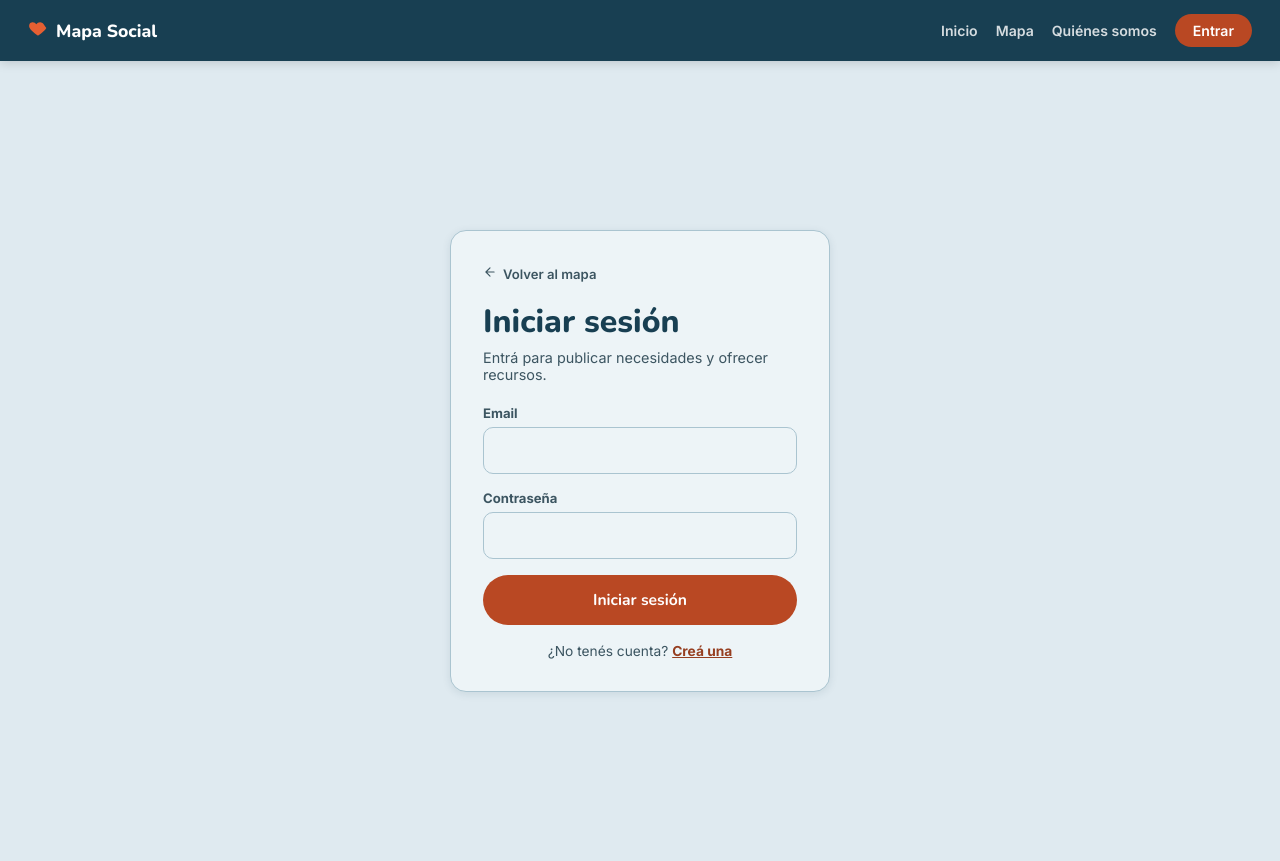
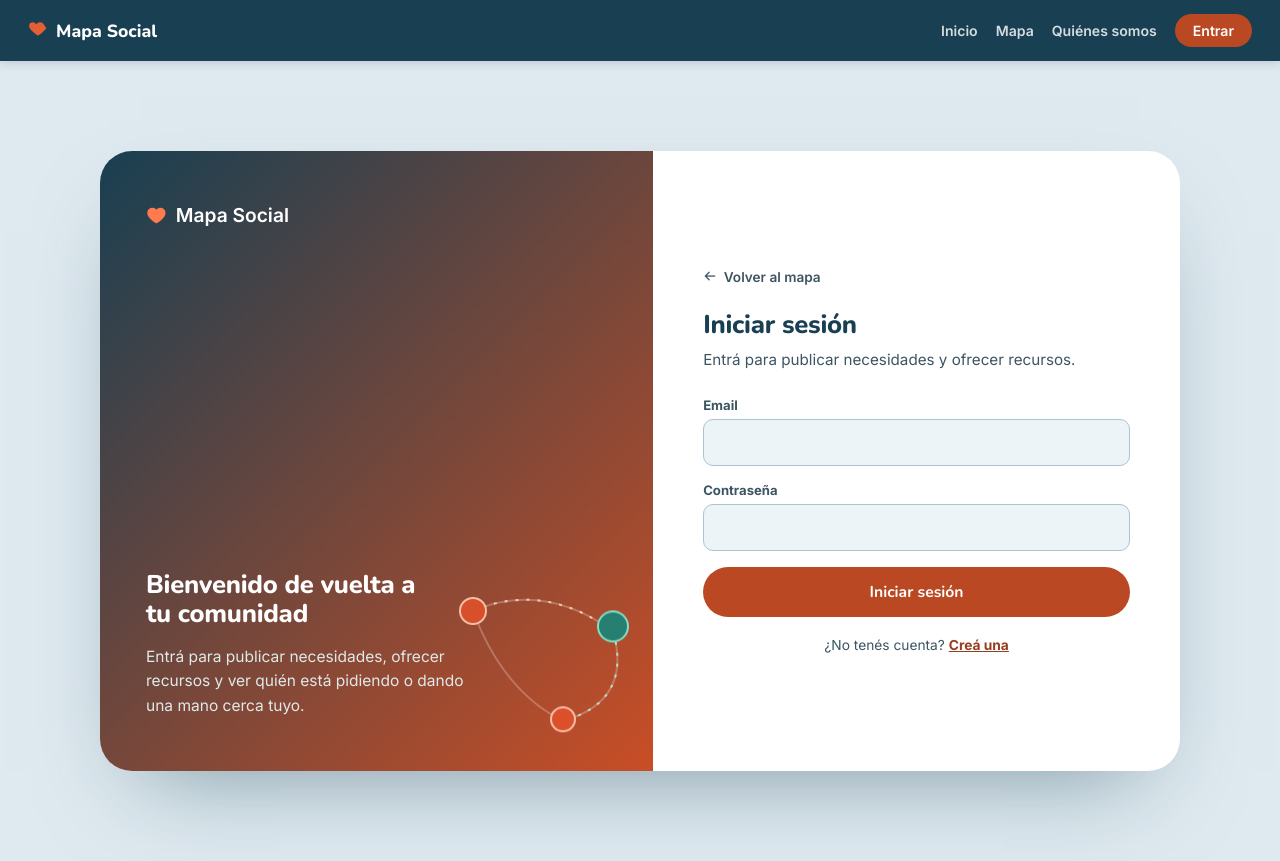
Before and after one commit to danrose222/mapa-social, an Angular app in the folder frontend/: page /entrar in a window 1280 px wide. Built offline with nearby package versions, Linux system fonts and the light colour scheme.

Commit message:
feat(login): rediseñar con panel de marca y formulario a dos columnas

```diff
--- a/frontend/src/app/pages/login/login.component.html
+++ b/frontend/src/app/pages/login/login.component.html
@@ -1,7 +1,35 @@
 <div class="auth">
-  <div class="card auth__card">
+  <div class="auth__card">
+    <div class="auth__brand">
+      <div class="auth__brand-texture" aria-hidden="true"></div>
+
+      <div class="auth__brand-logo">
+        <i class="ph-fill ph-heart" aria-hidden="true"></i>
+        Mapa Social
+      </div>
+
+      <div class="auth__brand-copy">
+        <h2>Bienvenido de vuelta a tu comunidad</h2>
+        <p>Entrá para publicar necesidades, ofrecer recursos y ver quién está pidiendo o dando una mano cerca tuyo.</p>
+      </div>
+
+      <svg class="auth__brand-decor" viewBox="0 0 280 280" aria-hidden="true">
+        <g fill="none" stroke="rgb(255 255 255 / 28%)" stroke-width="2">
+          <path d="M60 90 Q130 60 200 110" />
+          <path d="M60 90 Q90 170 150 200" />
+          <path d="M200 110 Q220 180 150 200" />
+          <path class="auth__brand-decor-flow" d="M60 90 Q130 60 200 110" stroke="#ffd9c4" stroke-dasharray="3 8" />
+          <path class="auth__brand-decor-flow" d="M200 110 Q220 180 150 200" stroke="#a8f0dd" stroke-dasharray="3 8" />
+        </g>
+        <circle class="auth__brand-decor-node" cx="60" cy="90" r="13" fill="#e0512c" stroke="#ffcbb3" stroke-width="2" />
+        <circle class="auth__brand-decor-node auth__brand-decor-node--b" cx="200" cy="110" r="15" fill="#17857a" stroke="#7ff0d6" stroke-width="2" />
+        <circle class="auth__brand-decor-node auth__brand-decor-node--c" cx="150" cy="200" r="12" fill="#e0512c" stroke="#ffcbb3" stroke-width="2" />
+      </svg>
+    </div>
+
+    <div class="auth__form">
       <a routerLink="/mapa" class="auth__back">
-      <app-icon name="arrowLeft" [size]="14" />
+        <i class="ph-bold ph-arrow-left" aria-hidden="true"></i>
         Volver al mapa
       </a>
 
@@ -43,3 +71,4 @@
       <p class="auth__switch">¿No tenés cuenta? <a routerLink="/registro">Creá una</a></p>
     </div>
   </div>
+</div>
--- a/frontend/src/app/pages/login/login.component.scss
+++ b/frontend/src/app/pages/login/login.component.scss
@@ -4,28 +4,153 @@
   justify-content: center;
   min-height: 100vh;
   padding: 24px;
+  background: var(--bg);
 }
 
 .auth__card {
+  display: grid;
+  grid-template-columns: 1.05fr 1fr;
   width: 100%;
-  max-width: 380px;
-  padding: 32px;
+  max-width: 1080px;
+  min-height: 620px;
+  border-radius: var(--radius-xl);
+  overflow: hidden;
+  background: #fff;
+  box-shadow: 0 40px 90px -40px rgb(24 63 82 / 50%);
+}
+
+// Panel de marca -- mismo degradado del hero del Inicio y de Quiénes somos.
+.auth__brand {
+  position: relative;
+  display: flex;
+  flex-direction: column;
+  overflow: hidden;
+  padding: 52px 46px;
+  background: var(--gradient-warm);
+  color: #fff;
+}
+
+.auth__brand-texture {
+  position: absolute;
+  inset: 0;
+  background-image: var(--texture-dots);
+  opacity: 0.5;
+  pointer-events: none;
+}
+
+.auth__brand-logo {
+  position: relative;
+  z-index: 2;
+  display: flex;
+  align-items: center;
+  gap: 9px;
+  margin-bottom: auto;
+  font-weight: 600;
+  font-size: 1.2rem;
+
+  i {
+    color: #ff7a4d;
+    font-size: 1.3rem;
+  }
+}
+
+.auth__brand-copy {
+  position: relative;
+  z-index: 2;
+
+  h2 {
+    max-width: 300px;
+    margin: 0 0 16px;
+    font-size: var(--text-lg);
+    line-height: 1.15;
+    letter-spacing: -0.01em;
+  }
+
+  p {
+    max-width: 340px;
+    margin: 0;
+    color: #dfeae8;
+    font-size: 0.97rem;
+    line-height: 1.6;
+  }
+}
+
+// Mini red decorativa -- mismo lenguaje visual que el hero conectado y el
+// diagrama del modelo, en formato chico.
+.auth__brand-decor {
+  position: absolute;
+  right: -40px;
+  bottom: -30px;
+  z-index: 1;
+  width: 280px;
+  height: 280px;
+  opacity: 0.9;
+}
+
+.auth__brand-decor-flow {
+  animation: auth-decor-dash 2s linear infinite;
+}
+
+.auth__brand-decor-node {
+  animation: auth-decor-bob 5s ease-in-out infinite;
+  transform-box: fill-box;
+  transform-origin: center;
+}
+
+.auth__brand-decor-node--b {
+  animation-duration: 6s;
+  animation-delay: -2s;
+}
+
+.auth__brand-decor-node--c {
+  animation-duration: 5.4s;
+  animation-delay: -1s;
+}
+
+@keyframes auth-decor-dash {
+  to {
+    stroke-dashoffset: -30;
+  }
+}
+
+@keyframes auth-decor-bob {
+  0%, 100% {
+    transform: translateY(0);
+  }
+
+  50% {
+    transform: translateY(-6px);
+  }
+}
+
+// Formulario (derecha)
+.auth__form {
+  display: flex;
+  flex-direction: column;
+  justify-content: center;
+  padding: 52px 50px;
 }
 
 .auth__back {
   display: inline-flex;
   align-items: center;
-  gap: 6px;
-  margin-bottom: 18px;
+  gap: 7px;
+  margin-bottom: 22px;
   color: var(--ink-soft);
-  font-size: 0.82rem;
+  font-size: 0.85rem;
   font-weight: 600;
 }
 
+.auth__form h1 {
+  margin: 0 0 8px;
+  font-size: var(--text-lg);
+  letter-spacing: -0.01em;
+}
+
 .auth__lead {
-  margin: 6px 0 22px;
+  margin: 0 0 28px;
   color: var(--ink-soft);
-  font-size: 0.9rem;
+  font-size: 0.95rem;
 }
 
 .auth__alert {
@@ -47,8 +172,16 @@
   line-height: 1.4;
 }
 
+// Foco teal propio de las pantallas de auth -- el resto del sitio usa foco
+// coral (ver .field en styles.scss), acá se pisa a propósito para calzar
+// con el panel de marca de al lado.
+.auth__form .field input:focus {
+  border-color: #17857a;
+  box-shadow: 0 0 0 4px rgb(23 133 122 / 12%);
+}
+
 .auth__switch {
-  margin: 18px 0 0;
+  margin: 20px 0 0;
   color: var(--ink-soft);
   font-size: 0.86rem;
   text-align: center;
@@ -65,3 +198,29 @@
     text-decoration: underline;
   }
 }
+
+@media (max-width: 860px) {
+  .auth {
+    // El flex centrado + min-height:100vh del desktop deja franjas enormes
+    // de fondo vacío arriba/abajo cuando la tarjeta se achica a una sola
+    // columna -- acá alcanza con que fluya desde arriba.
+    display: block;
+    min-height: auto;
+    padding: 0;
+  }
+
+  .auth__card {
+    grid-template-columns: 1fr;
+    min-height: auto;
+    border-radius: 0;
+    box-shadow: none;
+  }
+
+  .auth__brand {
+    display: none;
+  }
+
+  .auth__form {
+    padding: 40px 24px;
+  }
+}
--- a/frontend/src/app/pages/login/login.component.ts
+++ b/frontend/src/app/pages/login/login.component.ts
@@ -5,12 +5,11 @@ import { HttpErrorResponse } from '@angular/common/http';
 import { ActivatedRoute, Router, RouterLink } from '@angular/router';
 
 import { AuthService } from '../../core/services/auth.service';
-import { IconComponent } from '../../shared/icons/icon.component';
 
 @Component({
   selector: 'app-login',
   standalone: true,
-  imports: [ReactiveFormsModule, RouterLink, IconComponent],
+  imports: [ReactiveFormsModule, RouterLink],
   templateUrl: './login.component.html',
   styleUrl: './login.component.scss',
 })
```
Lines whose indentation alone changed are shown as unchanged.
